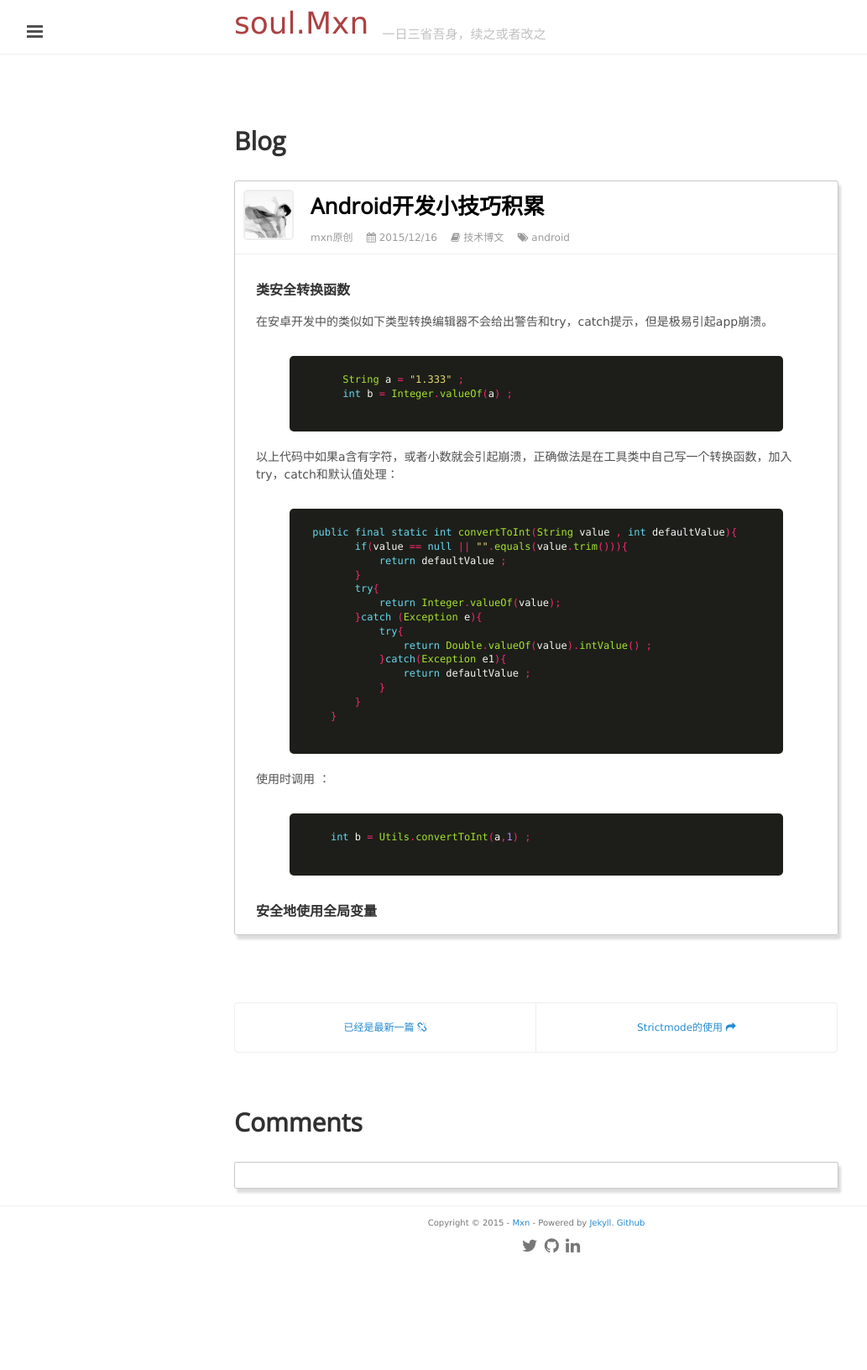
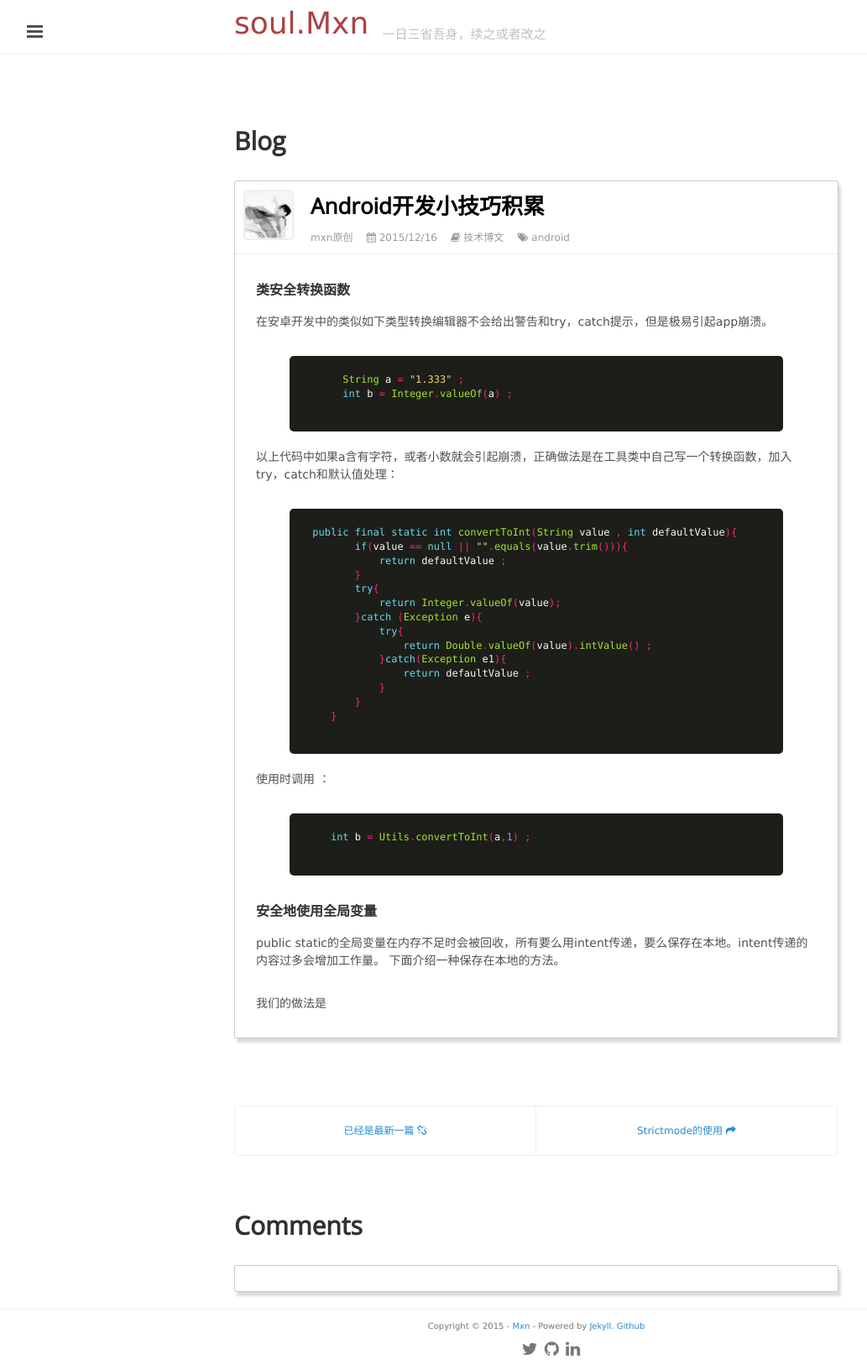
Before and after one commit to mxn21/mxn21.github.io, a Jekyll site: the page built from _posts/2015-12-16-android开发小技巧积累.md, in a window 1280 px wide. Shown: the whole page at 84% size, without its empty margins (1-1034 px from the left). Built offline with Jekyll 4.4.1, drawn with Linux system fonts in a browser that asks for light colours; Markdown is read by kramdown in place of the engine named in the settings; comment, search, counter and statistics services are not loaded; before the commit the page ends 1509 px from its top, so only the background shows below that.

Commit message:
23432423

```diff
--- a/_posts/2015-12-16-android开发小技巧积累.md
+++ b/_posts/2015-12-16-android开发小技巧积累.md
@@ -44,3 +44,8 @@
 <!-- more -->
 
 ### 安全地使用全局变量
+
+public static的全局变量在内存不足时会被回收，所有要么用intent传递，要么保存在本地。intent传递的内容过多会增加工作量。
+下面介绍一种保存在本地的方法。
+
+我们的做法是
```
